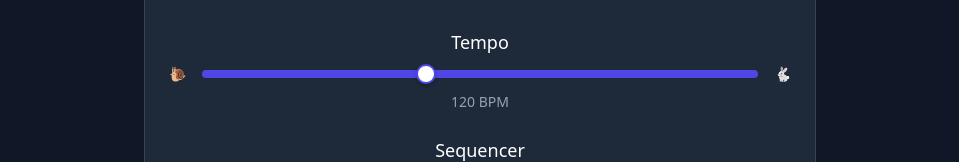
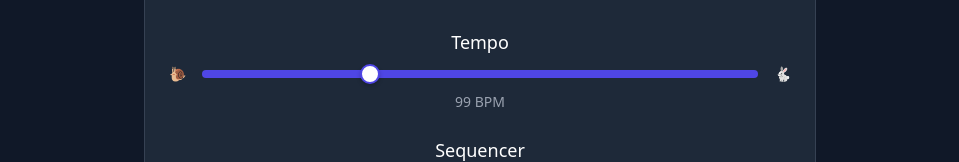
Before and after one commit to starspacegroup/trill-symbiont, a SvelteKit app: page / in a window 1280 px wide. Shown: the part 321-483 px from the top of the page, without its empty margins (160-1119 px from the left). Built offline with nearby package versions, Linux system fonts and the light colour scheme.

Commit message:
fix: Update sequencer tempo to default value of 99 BPM

```diff
--- a/src/routes/+page.svelte
+++ b/src/routes/+page.svelte
@@ -11,7 +11,7 @@
 	let showHelp = false;
 	let showCircleOfFifths = false; // Collapsed by default
 	let masterVolume = 1.0; // Master volume control (max by default)
-	let tempo = 120; // BPM (beats per minute) for sequencer
+	let tempo = 99; // BPM (beats per minute) for sequencer
 	let isSequencerRunning = false;
 	let currentSequenceStep = -1; // -1 means no active step
 	let sequencerTimeoutId: number | null = null; // Track the timeout for cleanup
```
